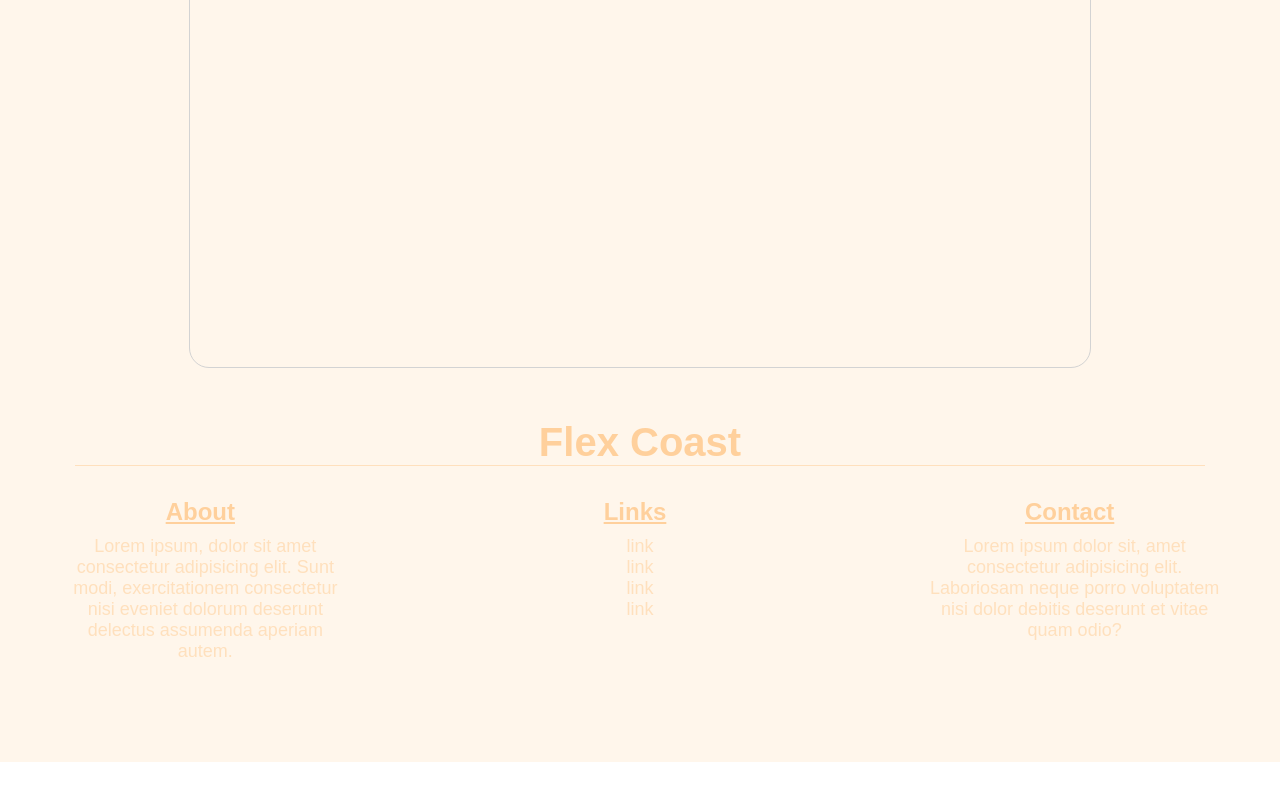
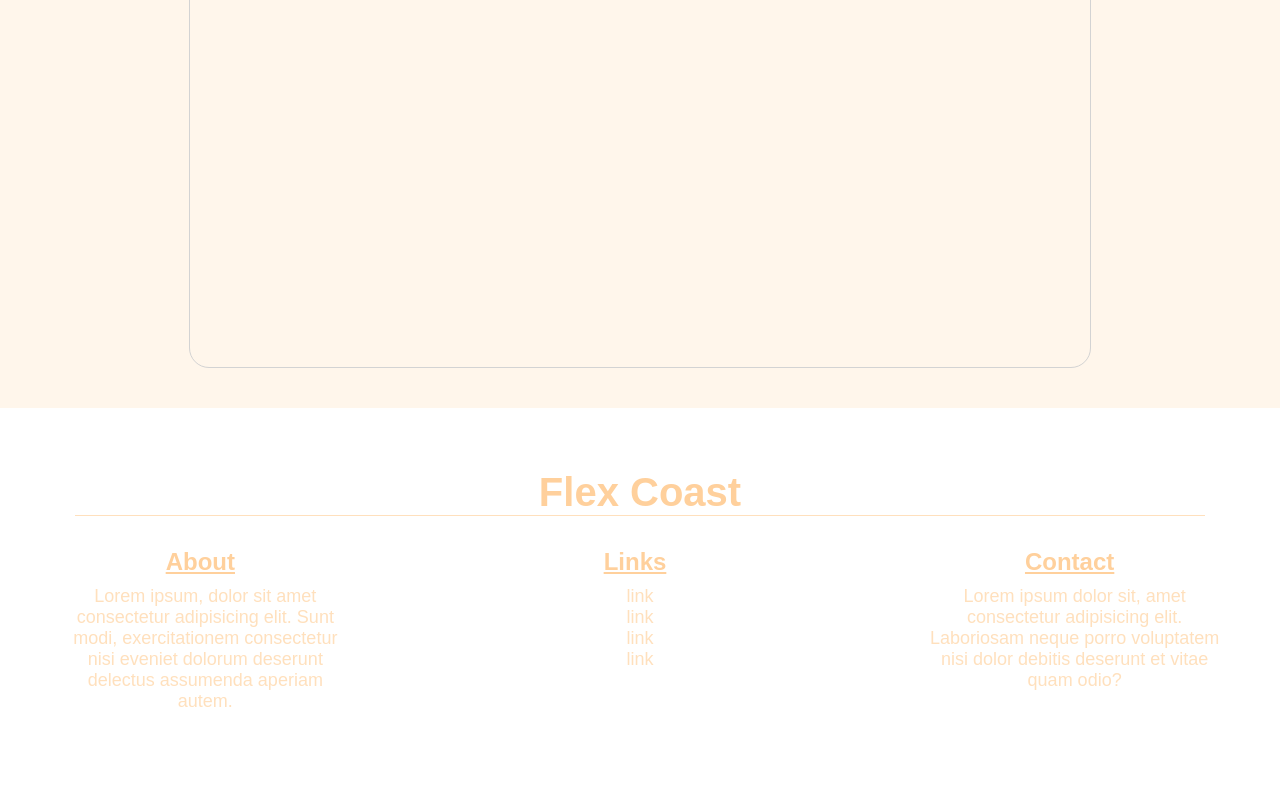
Before and after one commit to SevaDer14/flex_coast_client, a React (Create React App) app: page /inquiry in a window 1280 px wide. Shown: the part 670-1470 px from the top of the page. Built offline with nearby package versions, Linux system fonts and the light colour scheme.

Commit message:
Hotfix merges stlez

```diff
--- a/src/styles/globals.css
+++ b/src/styles/globals.css
@@ -205,8 +205,9 @@ input[type='number']::-webkit-outer-spin-button {
   }
 }
 
-
 #footer {
+  background-color: #fff;
+  padding-top: 50px;
   width: 100vw;
   margin: 40px 0 40px 0;
   padding-bottom: 100px;
@@ -253,5 +254,4 @@ input[type='number']::-webkit-outer-spin-button {
   color: #ffe0bd;
   font-size: 18px;
 }
-
 /*# sourceMappingURL=globals.css.map */
--- a/src/styles/globals.scss
+++ b/src/styles/globals.scss
@@ -187,6 +187,8 @@ input[type='number']::-webkit-outer-spin-button {
 }
 
 #footer {
+  background-color: #fff;
+  padding-top: 50px;
   width: 100vw;
   margin: 40px 0 40px 0;
   padding-bottom: 100px;
@@ -229,7 +231,6 @@ input[type='number']::-webkit-outer-spin-button {
       text-decoration: none;
       color: rgb(255, 224, 189);
       font-size: 18px;
-
     }
   }
 }
--- a/src/styles/landingPage.css
+++ b/src/styles/landingPage.css
@@ -240,6 +240,8 @@ input[type='number']::-webkit-outer-spin-button {
   text-decoration: none;
   font-size: 18px;
   margin: 0 40px 0 40px;
+  padding-right: 20px;
+  padding-left: 20px;
 }
 
 #footer .sub-header .footer-link a,
@@ -321,6 +323,7 @@ input[type='number']::-webkit-outer-spin-button {
   display: -webkit-box;
   display: -ms-flexbox;
   display: flex;
+  margin-bottom: 150px;
   width: 100%;
   padding-top: 75px;
   -webkit-box-orient: vertical;
@@ -332,7 +335,6 @@ input[type='number']::-webkit-outer-spin-button {
           align-items: center;
   background-color: rgba(255, 208, 156, 0.2);
 }
-
 
 .testimonials-container .testimonial-subtitle {
   max-width: 1280px;
@@ -481,5 +483,4 @@ input[type='number']::-webkit-outer-spin-button {
   -webkit-transition: 1s;
   transition: 1s;
 }
-
 /*# sourceMappingURL=landingPage.css.map */
--- a/src/styles/landingPage.scss
+++ b/src/styles/landingPage.scss
@@ -51,6 +51,7 @@ $person3: url('../assets/social-img-3.jpg');
 
 .testimonials-container {
   display: flex;
+  margin-bottom: 150px;
   width: 100%;
   padding-top: 75px;
   flex-direction: column;
```
Also changed, not shown: 2 other files (tests, documents, lock files or other folders).
